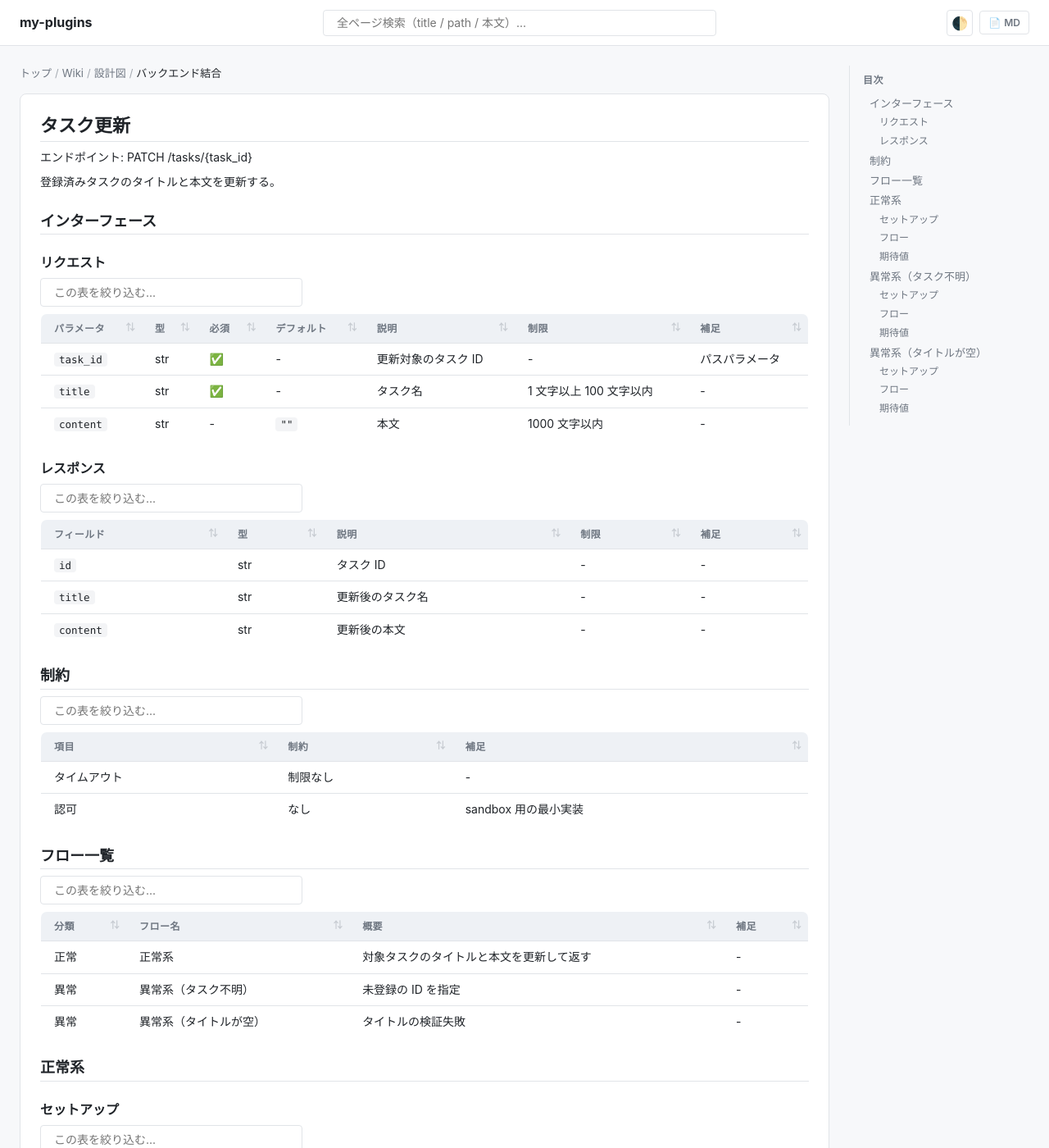
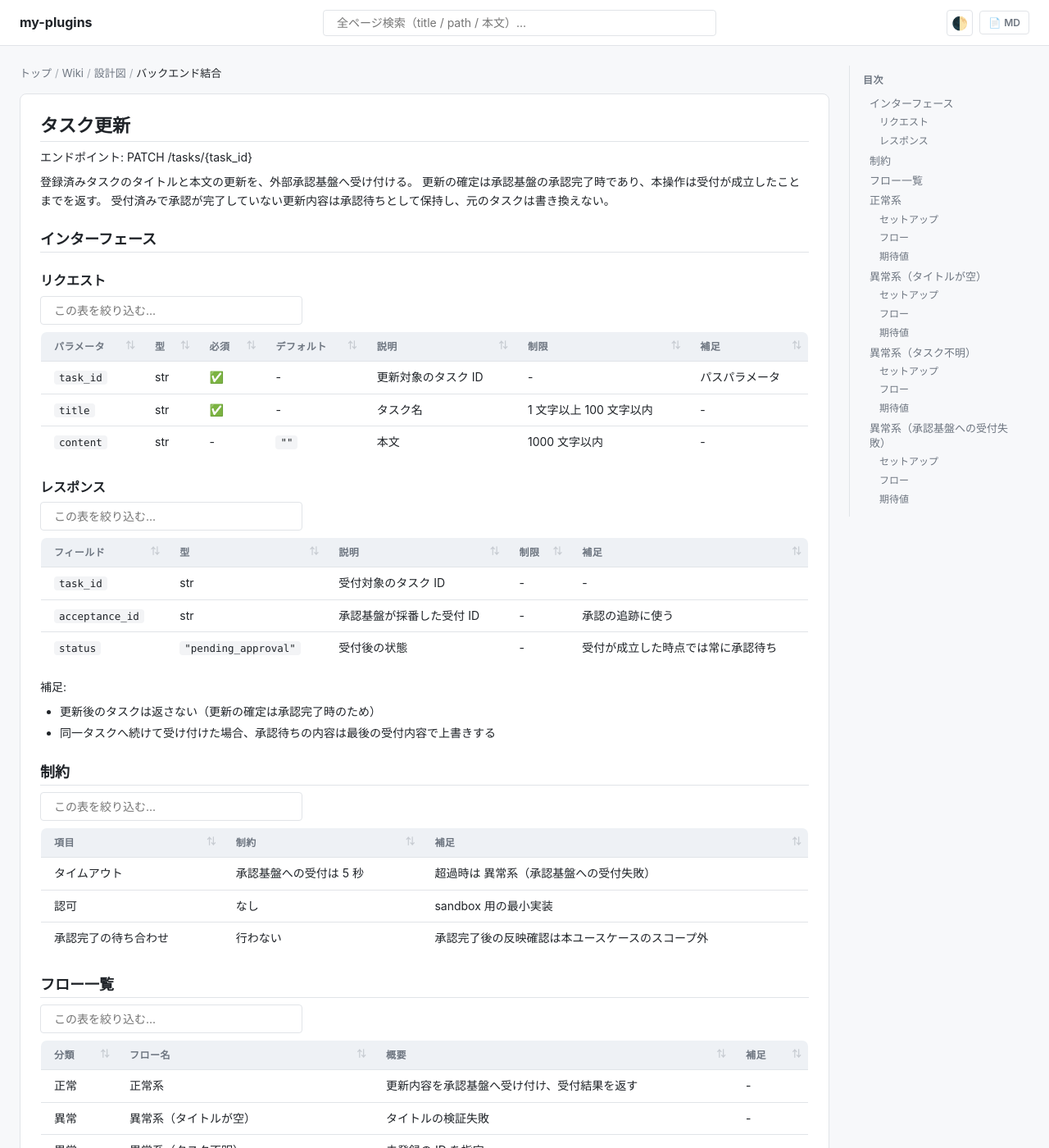
Before and after one commit to shuhei1101/ai-monitor-e2e, a Jekyll site: the page built from docs/wiki/設計図/バックエンド結合/タスク更新.py.md, in a window 1280 px wide and 1400 px high. Shown: the whole window at 82% size. Built offline with Jekyll 4.4.1, drawn with Linux system fonts in a browser that asks for light colours; our own code applies the rules of GitHub Pages for plain Markdown files; some of the changed text lies outside the part shown.

Commit message:
タスク更新の結合設計を承認基盤への受付結果を返す形へ改訂する

````diff
--- a/docs/wiki/設計図/バックエンド結合/タスク更新.py.md
+++ b/docs/wiki/設計図/バックエンド結合/タスク更新.py.md
@@ -6,7 +6,9 @@ template_version: 1.0.0
 
 エンドポイント: PATCH /tasks/{task_id}
 
-登録済みタスクのタイトルと本文を更新する。
+登録済みタスクのタイトルと本文の更新を、外部承認基盤へ受け付ける。
+更新の確定は承認基盤の承認完了時であり、本操作は受付が成立したことまでを返す。
+受付済みで承認が完了していない更新内容は承認待ちとして保持し、元のタスクは書き換えない。
 
 ## インターフェース
 
@@ -22,24 +24,31 @@ template_version: 1.0.0
 
 | フィールド | 型 | 説明 | 制限 | 補足 |
 | --- | --- | --- | --- | --- |
-| `id` | str | タスク ID | - | - |
-| `title` | str | 更新後のタスク名 | - | - |
-| `content` | str | 更新後の本文 | - | - |
+| `task_id` | str | 受付対象のタスク ID | - | - |
+| `acceptance_id` | str | 承認基盤が採番した受付 ID | - | 承認の追跡に使う |
+| `status` | `"pending_approval"` | 受付後の状態 | - | 受付が成立した時点では常に承認待ち |
+
+補足:
+
+- 更新後のタスクは返さない（更新の確定は承認完了時のため）
+- 同一タスクへ続けて受け付けた場合、承認待ちの内容は最後の受付内容で上書きする
 
 ## 制約
 
 | 項目 | 制約 | 補足 |
 | --- | --- | --- |
-| タイムアウト | 制限なし | - |
+| タイムアウト | 承認基盤への受付は 5 秒 | 超過時は 異常系（承認基盤への受付失敗） |
 | 認可 | なし | sandbox 用の最小実装 |
+| 承認完了の待ち合わせ | 行わない | 承認完了後の反映確認は本ユースケースのスコープ外 |
 
 ## フロー一覧
 
 | 分類 | フロー名 | 概要 | 補足 |
 | --- | --- | --- | --- |
-| 正常 | 正常系 | 対象タスクのタイトルと本文を更新して返す | - |
+| 正常 | 正常系 | 更新内容を承認基盤へ受け付け、受付結果を返す | - |
+| 異常 | 異常系（タイトルが空） | タイトルの検証失敗 | - |
 | 異常 | 異常系（タスク不明） | 未登録の ID を指定 | - |
-| 異常 | 異常系（タイトルが空） | タイトルの検証失敗 | - |
+| 異常 | 異常系（承認基盤への受付失敗） | 承認基盤がエラーを返す | - |
 
 ## 正常系
 
@@ -47,7 +56,7 @@ template_version: 1.0.0
 
 | セットアップ | 説明 | 補足 |
 | --- | --- | --- |
-| Mock | なし（インメモリのストアを実物のまま使う） | - |
+| Mock | 承認基盤を stub に差し替え（受付 ID を返す） | 承認完了の通知は送らない |
 | タスク | `t1` のタスクを登録済み | - |
 
 ### フロー
@@ -57,17 +66,50 @@ sequenceDiagram
   participant C as クライアント
   participant IF as PATCH /tasks/{task_id}
   participant DB as タスクストア
+  participant AP as 承認基盤
 
   C->>IF: task_id, title, content
   IF->>IF: 入力値の検証
-  IF->>DB: タスクを更新
-  IF-->>C: 更新後のタスク
+  IF-->>DB: タスクを検索
+  IF->>AP: 更新内容の承認を依頼
+  AP-->>IF: 受付 ID
+  IF->>DB: 承認待ちの更新内容を保存
+  IF-->>C: 受付 ID + 承認待ち
 ```
 
 ### 期待値
 
-- 更新後のタイトルと本文を持つタスクが返る
-- ストアの該当タスクが更新後の値になっている
+- 受付 ID と承認待ちの状態を持つ受付結果が返る
+- 承認基盤に更新後のタイトルと本文が渡っている
+- 該当タスクが承認待ちとして保持されている
+- ストアの該当タスクのタイトルと本文は受付前のままになっている
+
+## 異常系（タイトルが空）
+
+### セットアップ
+
+| セットアップ | 説明 | 補足 |
+| --- | --- | --- |
+| Mock | 承認基盤を stub に差し替え（呼ばれないことを確認する） | - |
+| 入力 | `title` に空文字を指定 | 検証失敗を決定的に誘発 |
+
+### フロー
+
+```mermaid
+sequenceDiagram
+  participant C as クライアント
+  participant IF as PATCH /tasks/{task_id}
+
+  C->>IF: title に空文字
+  IF->>IF: 入力値の検証に失敗
+  IF-->>C: ValidationError
+```
+
+### 期待値
+
+- `ValidationError` が送出される
+- 承認基盤が呼ばれていない
+- ストアが変更されておらず、承認待ちも登録されていない
 
 ## 異常系（タスク不明）
 
@@ -75,7 +117,7 @@ sequenceDiagram
 
 | セットアップ | 説明 | 補足 |
 | --- | --- | --- |
-| Mock | なし（インメモリのストアを実物のまま使う） | - |
+| Mock | 承認基盤を stub に差し替え（呼ばれないことを確認する） | - |
 | 入力 | 未登録の `task_id` を指定 | 検索失敗を決定的に誘発 |
 
 ### フロー
@@ -94,16 +136,17 @@ sequenceDiagram
 ### 期待値
 
 - `TaskNotFoundError` が送出される
-- ストアが変更されていない
+- 承認基盤が呼ばれていない
+- ストアが変更されておらず、承認待ちも登録されていない
 
-## 異常系（タイトルが空）
+## 異常系（承認基盤への受付失敗）
 
 ### セットアップ
 
 | セットアップ | 説明 | 補足 |
 | --- | --- | --- |
-| Mock | なし（インメモリのストアを実物のまま使う） | - |
-| 入力 | `title` に空文字を指定 | 検証失敗を決定的に誘発 |
+| Mock | 承認基盤を stub に差し替え、受付要求に対してエラーを返す | 受付失敗を決定的に誘発 |
+| タスク | `t1` のタスクを登録済み | - |
 
 ### フロー
 
@@ -111,13 +154,18 @@ sequenceDiagram
 sequenceDiagram
   participant C as クライアント
   participant IF as PATCH /tasks/{task_id}
+  participant DB as タスクストア
+  participant AP as 承認基盤
 
-  C->>IF: title に空文字
-  IF->>IF: 入力値の検証に失敗
-  IF-->>C: ValidationError
+  C->>IF: task_id, title, content
+  IF->>IF: 入力値の検証
+  IF-->>DB: タスクを検索
+  IF->>AP: 更新内容の承認を依頼
+  AP-->>IF: エラー
+  IF-->>C: ApprovalRequestError
 ```
 
 ### 期待値
 
-- `ValidationError` が送出される
-- ストアが変更されていない
+- `ApprovalRequestError` が送出される
+- ストアが変更されておらず、承認待ちも登録されていない
````
Also changed, not shown: docs/wiki/設計図/README.md (+1 -0 lines), docs/wiki/設計図/バックエンド結合/README.md (added, +10 -0 lines).
